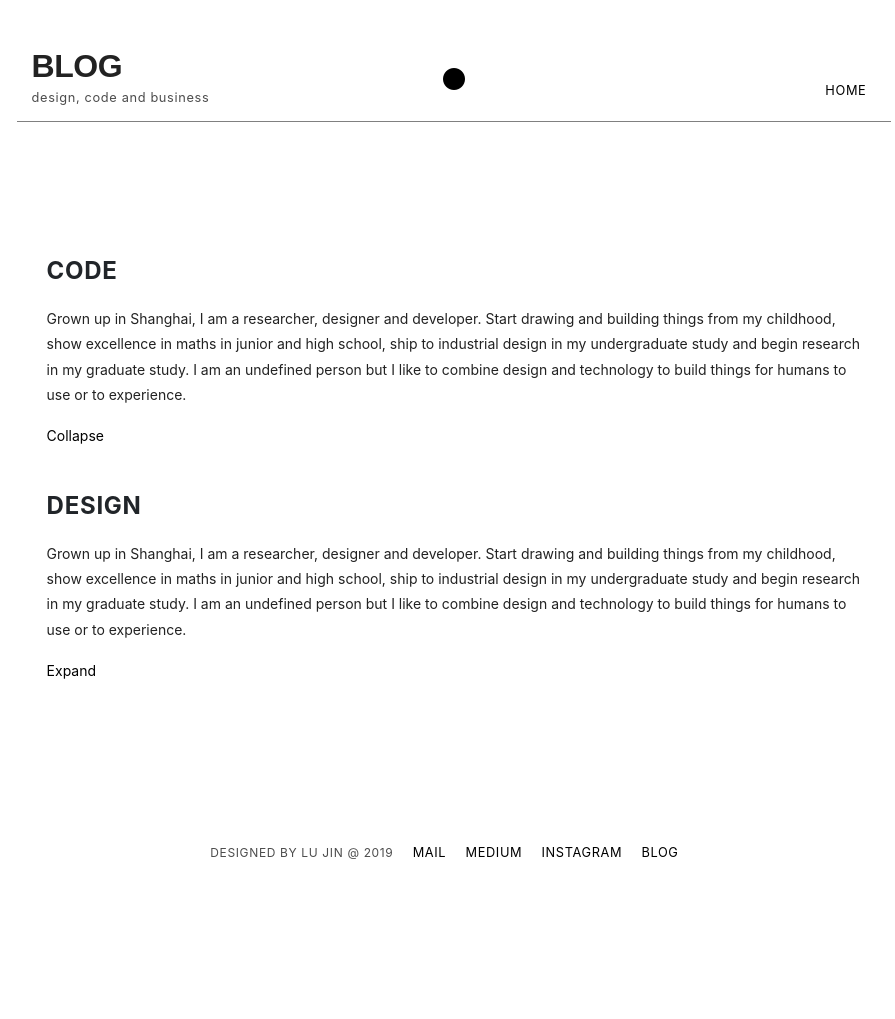
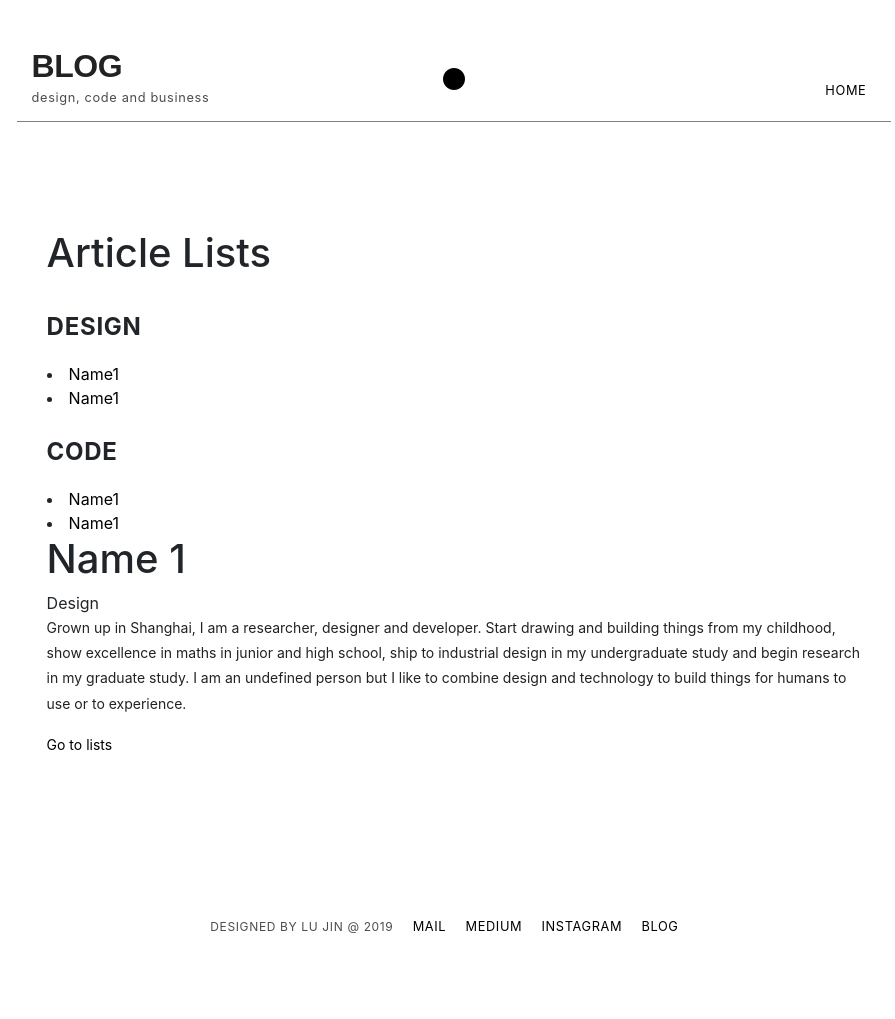
Before and after one commit to beforux/ShakeYourLove, a Jekyll site: the page blog.html, which Jekyll copies as it is, in a window 1280 px wide. Shown: the whole page, without its empty margins (186-1081 px from the left). Built offline with Jekyll 4.4.1, drawn with Linux system fonts in a browser that asks for light colours; nearby versions of some CDN libraries; before the commit the page ends 945 px from its top, so only the background shows below that.

Commit message:
Update blog.html

```diff
--- a/blog.html
+++ b/blog.html
@@ -37,13 +37,19 @@
      <div class="container" class="small">
         <div class="row">
           <div class="col-sm-12">
-            <h3>Code</h3>
+            <h1> Article Lists </h3>
+            <h3> Design </h5>
+            <li><a>Name1 </a></link>
+            <li><a>Name1 </a></link>
+            <h3> Code </h5>
+            <li><a>Name1 </a></link>
+            <li><a>Name1 </a></link>
+
+      <h1> Name 1</h1>
+      <tag> Design</tag>
             <p>Grown up in Shanghai, I am a researcher, designer and developer. Start drawing and building things from my childhood, show excellence in maths in junior and high school, ship to industrial design in my undergraduate study and begin research in my graduate study. I am an undefined person but I like to combine design and technology to build things for humans to use or to experience.</p>
-            <p><a href="#">Collapse</a>
+            <p><a href="#">Go to lists</a>
 
-            <h3>Design</h3>
-            <p>Grown up in Shanghai, I am a researcher, designer and developer. Start drawing and building things from my childhood, show excellence in maths in junior and high school, ship to industrial design in my undergraduate study and begin research in my graduate study. I am an undefined person but I like to combine design and technology to build things for humans to use or to experience.</p>
-            <p><a href="#">Expand</a>
 
           </div>
           <div>
```
